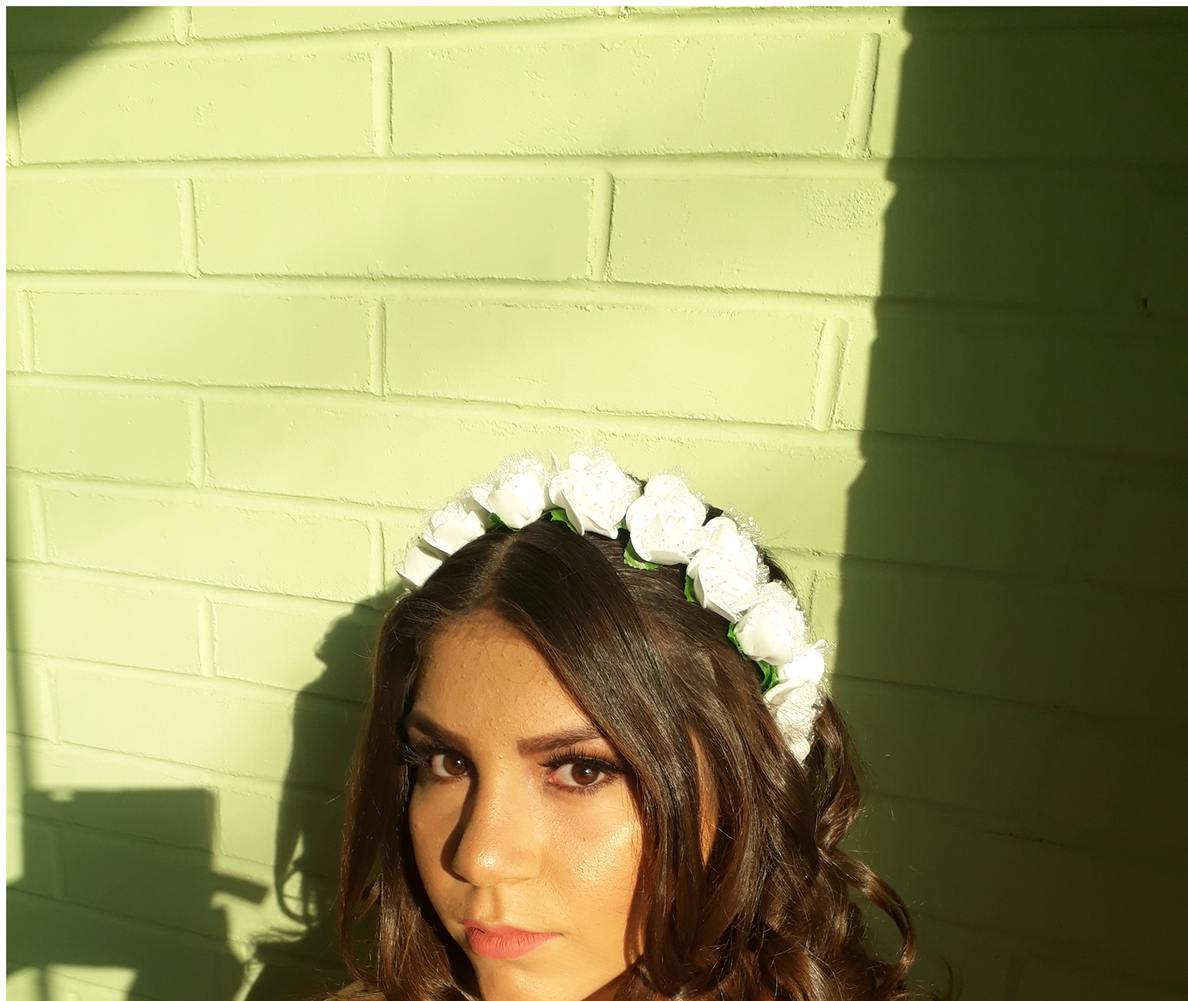
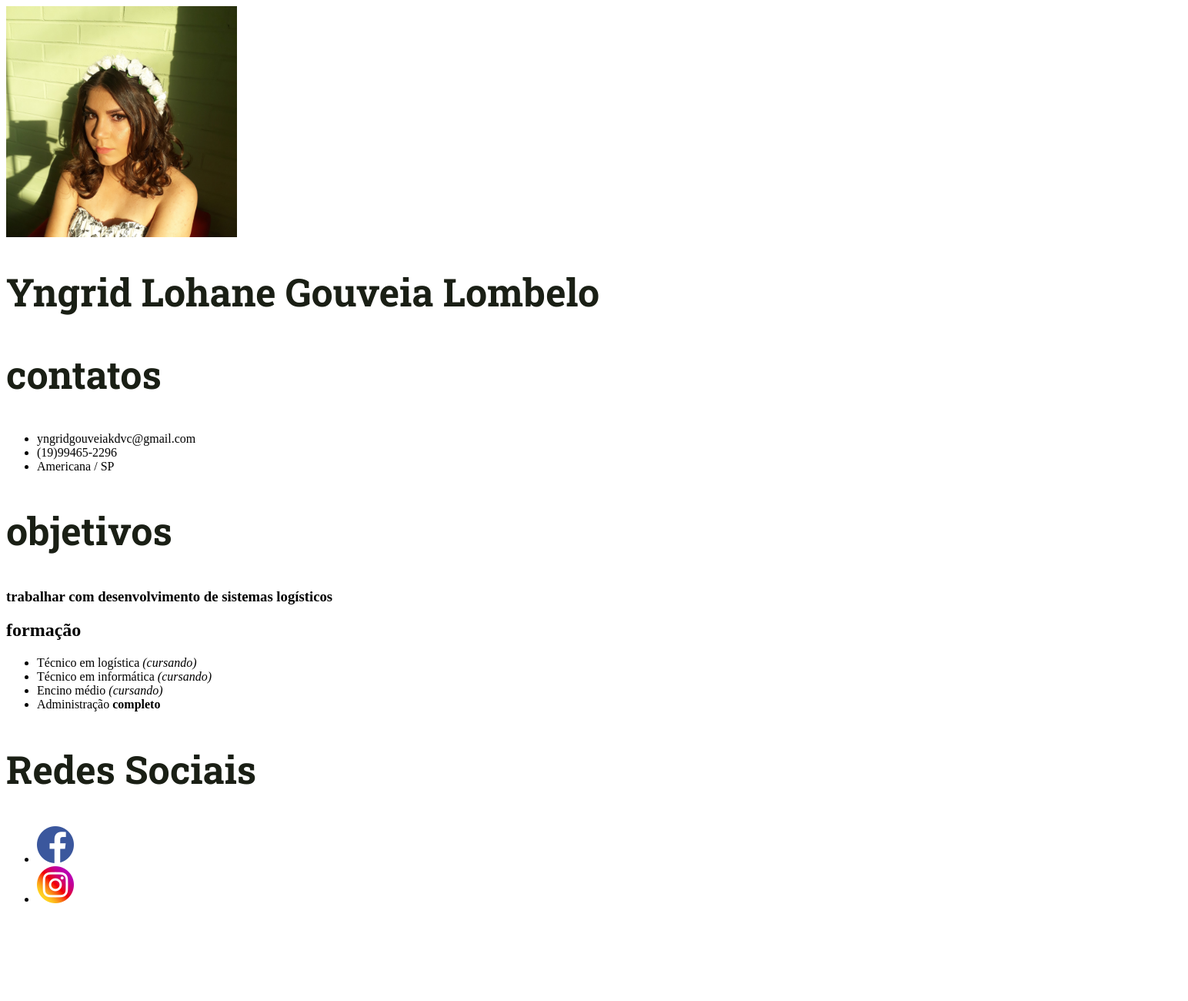
Before and after one commit to yngridgouveia/curriculo, a plain HTML site: page index.html in a window 1280 px wide. Shown: the top 1300 px of the page at 77% size, 1544 px wide, since content can reach past the window. After the commit the page ends 1193 px from the top, so only its background shows below. Drawn offline with Linux system fonts and the light colour scheme.

Commit message:
melhoria no HTML E CSS

```diff
--- /dev/null
+++ b/estilo.css
@@ -0,0 +1,18 @@
+@import url('https://fonts.googleapis.com/css2?family=Roboto+Slab:wght@100;200;300;400;500;600;700;800;900&display=swap');
+
+.foto{
+    width: 300px;
+    height: 300px;
+    object-fit: cover;
+}
+.titulo{
+    width: 1200;
+    font-family: 'roboto slab';
+    font-size: 50px;
+    color: #1A1F15;
+}
+.contato{
+    font-size: 40px;
+    font-family: 'roboto slab';
+    color: #000;
+}
--- a/index.html
+++ b/index.html
@@ -6,22 +6,28 @@
     <meta http-equiv="X-UA-Compatible" content="IE=edge">
     <meta name="viewport" content="width=device-width, initial-scale=1.0">
     <title>yngrid lohane gouveia lombelo</title>
+    <link rel="stylesheet" href="estilo.css">
 </head>
 
 <body>
-    <img src="yngrid.jpg" alt="foto de yngrid">
-    <h1>yngrid lohane gouveia lombelo</h1>
-    <hr>
-    <h2>contatos</h2>
-    <ul>
+    <div>
+    <img class="foto" src="yngrid.jpg" alt="foto de yngrid">
+    <h1 class="titulo"> Yngrid Lohane Gouveia Lombelo</h1>
+    </div>
+    <div class="contatos">
+    <h2 class="titulo">contatos</h2>
+    <ul >
         <li>yngridgouveiakdvc@gmail.com</li>
         <li>(19)99465-2296</li>
         <li>Americana / SP</li>
     </ul>
-
-    <h2>objetivos</h2>
+    </div>
+    <div class="contatos">
+    <h2 class="titulo">objetivos</h2>
     <h3>trabalhar com desenvolvimento de sistemas logísticos</h3>
-    <h2>formação</h2>
+    </div>
+    <div class="contatos">
+    <h2 class="titulos">formação</h2>
     <ul>
         <li>Técnico em logística <em>(cursando)</em></en>
         </li>
@@ -29,7 +35,9 @@
         <li>Encino médio <em>(cursando)</em></li>
         <li>Administração <strong> completo </strong></li>
     </ul>
-    <h2>Redes Sociais</h2>
+    </div>
+    <div class="contatos">
+    <h2 class="titulo">Redes Sociais</h2>
     <ul>
         <Li>
             <a href="https://www.facebook.com/yngrid.gouveia.7">
@@ -42,7 +50,7 @@
             </a>
         </Li>
     </ul>
-
+    </div>
 </body>
 
 </html>
```
